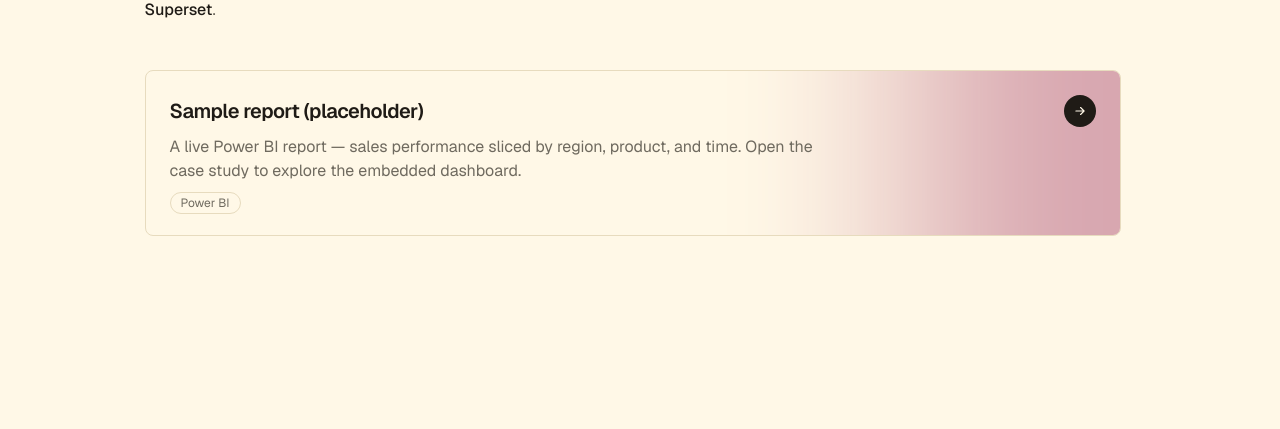
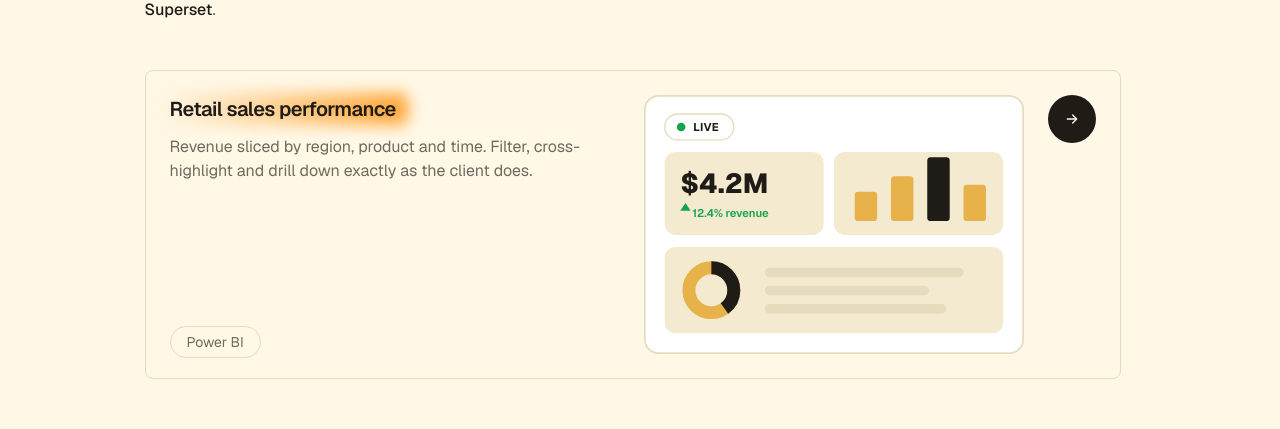
Before and after one commit to rusloc/vosk.dev, a Next.js app: page /work in a window 1280 px wide. Shown: the part 255-684 px from the top of the page. Built offline with nearby package versions, Linux system fonts and the light colour scheme; no server answers.

Commit message:
feat(work): report-mock illustration, blog-style title, hover-lift on showcase cards

```diff
--- /dev/null
+++ b/src/app/work/report-mock.tsx
@@ -0,0 +1,48 @@
+/**
+ * Decorative "kinda report" illustration for the showcase list card — a static
+ * inline SVG standing in for a real dashboard thumbnail. Hosts the three pieces
+ * asked for: a headline number, static vertical bars, and a donut chart with
+ * placeholder text lines. Purely illustrative (aria-hidden); the real report lives
+ * on the detail page. Colors come from the site palette + brand amber/green.
+ */
+export function ReportMock({ metric = "$10M" }: { metric?: string }) {
+  return (
+    <svg
+      viewBox="0 0 440 300"
+      className="h-auto w-full"
+      aria-hidden="true"
+      focusable="false"
+    >
+      {/* report card */}
+      <rect x="1" y="1" width="438" height="298" rx="16" fill="#ffffff" stroke="#e7dbbe" strokeWidth="2" />
+
+      {/* LIVE pill */}
+      <rect x="24" y="22" width="80" height="30" rx="15" fill="#ffffff" stroke="#e7dbbe" strokeWidth="1.5" />
+      <circle cx="43" cy="37" r="5" fill="#16a34a" />
+      <text x="57" y="42" fontSize="13" fontWeight="700" letterSpacing="0.5" fill="#1f1b16">LIVE</text>
+
+      {/* headline number */}
+      <rect x="24" y="66" width="184" height="96" rx="12" fill="#f4ead0" />
+      <text x="42" y="114" fontSize="32" fontWeight="800" fill="#1f1b16">{metric}</text>
+      <path d="M42 134 l6 -9 l6 9 z" fill="#16a34a" />
+      <text x="56" y="141" fontSize="13" fontWeight="600" fill="#16a34a">12.4% revenue</text>
+
+      {/* static vertical bars */}
+      <rect x="220" y="66" width="196" height="96" rx="12" fill="#f4ead0" />
+      <rect x="244" y="112" width="26" height="34" rx="4" fill="#e8b24a" />
+      <rect x="286" y="94" width="26" height="52" rx="4" fill="#e8b24a" />
+      <rect x="328" y="72" width="26" height="74" rx="4" fill="#1f1b16" />
+      <rect x="370" y="104" width="26" height="42" rx="4" fill="#e8b24a" />
+
+      {/* donut + placeholder text lines */}
+      <rect x="24" y="176" width="392" height="100" rx="12" fill="#f4ead0" />
+      <g transform="rotate(-90 78 226)">
+        <circle cx="78" cy="226" r="26" fill="none" stroke="#e8b24a" strokeWidth="15" />
+        <circle cx="78" cy="226" r="26" fill="none" stroke="#1f1b16" strokeWidth="15" strokeDasharray="65 98" />
+      </g>
+      <rect x="140" y="200" width="230" height="11" rx="5.5" fill="#e7dbbe" />
+      <rect x="140" y="221" width="190" height="11" rx="5.5" fill="#e7dbbe" />
+      <rect x="140" y="242" width="210" height="11" rx="5.5" fill="#e7dbbe" />
+    </svg>
+  );
+}
--- a/src/app/work/showcase-card.tsx
+++ b/src/app/work/showcase-card.tsx
@@ -1,81 +1,65 @@
 import Link from "next/link";
 import { PLATFORM_LABEL, type Showcase } from "@/lib/work";
-
-// Decorative accent block bleeding off the right of each card. Dusty-pink
-// placeholder for now — swap for real per-showcase art later.
-const ACCENT_COLOR = "#d8a7b0";
-
-// Sigmoid (ease-in-out) fade mask — many stops approximate an eased curve, which
-// reads far smoother than a plain linear transparent→opaque ramp.
-const FADE_MASK =
-  "linear-gradient(to right," +
-  " rgba(0,0,0,0) 0%, rgba(0,0,0,0.013) 8.1%, rgba(0,0,0,0.049) 15.5%," +
-  " rgba(0,0,0,0.104) 22.5%, rgba(0,0,0,0.175) 29%, rgba(0,0,0,0.259) 35.3%," +
-  " rgba(0,0,0,0.352) 41.2%, rgba(0,0,0,0.45) 47.1%, rgba(0,0,0,0.55) 52.9%," +
-  " rgba(0,0,0,0.648) 58.8%, rgba(0,0,0,0.741) 64.7%, rgba(0,0,0,0.825) 71%," +
-  " rgba(0,0,0,0.896) 77.5%, rgba(0,0,0,0.951) 84.5%, rgba(0,0,0,0.987) 91.9%," +
-  " rgba(0,0,0,1) 100%)";
+import { ReportMock } from "./report-mock";
+import titleStyles from "../blog/title-bar.module.css";
 
 /**
- * Concise showcase card for the /work list — mirrors the blog list item: title +
- * arrow-link on one row, a short summary, and a platform badge. No iframe here;
- * the live report lives on the detail page (/work/[slug]) this links to.
- *
- * An accent block (~20% of the width, full card height) sits at the right edge,
- * faded via a left-to-right mask (transparent at the left, opaque at the right) so
- * it tucks in behind the arrow circle without competing with the text.
+ * Showcase list card — the block styling mirrors the blog list item (blurred
+ * orange title-bar highlight, arrow-link, one platform tag) and adds a decorative
+ * report illustration on the right. The whole card lifts a few pixels with a soft
+ * shadow on hover. No iframe here; the live report lives on /work/[slug].
  */
 export function ShowcaseCard({ showcase }: { showcase: Showcase }) {
-  const { slug, title, summary, platform } = showcase;
+  const { slug, title, summary, platform, metric } = showcase;
   const href = `/work/${slug}`;
 
   return (
-    <article className="border-border relative overflow-hidden rounded-lg border">
-      {/* Accent block — right-aligned, full height, eased fade toward the left. */}
-      <div
-        aria-hidden="true"
-        className="pointer-events-none absolute inset-y-0 right-0 w-[42%]"
-        style={{
-          backgroundColor: ACCENT_COLOR,
-          WebkitMaskImage: FADE_MASK,
-          maskImage: FADE_MASK,
-        }}
-      />
-
-      <div className="relative p-6">
-        <div className="flex items-center justify-between gap-4">
-          <h2 className="min-w-0 text-xl font-semibold tracking-tight">
-            <Link href={href} className="hover:text-primary transition-colors">
+    <article className="group bg-background border-border relative flex gap-6 rounded-lg border p-6 transition duration-200 ease-out hover:-translate-y-1 hover:shadow-[0_16px_40px_-16px_rgba(31,27,22,0.3)] motion-reduce:transition-none motion-reduce:hover:translate-y-0">
+      {/* Left — title, summary, single platform tag */}
+      <div className="flex min-w-0 flex-1 flex-col">
+        <h2 className="text-xl font-semibold tracking-tight">
+          <span className="relative inline-block">
+            <span aria-hidden="true" className={titleStyles.titleBar} />
+            <Link
+              href={href}
+              className="hover:text-primary relative transition-colors"
+            >
               {title}
             </Link>
+          </span>
         </h2>
 
+        <p className="text-muted-foreground mt-3 max-w-md">{summary}</p>
+
+        <div className="mt-auto pt-6">
+          <span className="border-border text-muted-foreground rounded-full border px-4 py-1.5 text-sm">
+            {PLATFORM_LABEL[platform]}
+          </span>
+        </div>
+      </div>
+
+      {/* Middle — report illustration (hidden on small screens) */}
+      <div className="hidden shrink-0 self-center md:block md:w-[340px] lg:w-[380px]">
+        <ReportMock metric={metric} />
+      </div>
+
+      {/* Right — arrow link to the detail page */}
       <Link
         href={href}
         aria-label={`Open “${title}”`}
-            className="bg-foreground text-background inline-flex h-8 w-8 shrink-0 items-center justify-center rounded-full transition-opacity hover:opacity-90"
+        className="bg-foreground text-background inline-flex h-12 w-12 shrink-0 cursor-pointer items-center justify-center self-start rounded-full transition-opacity hover:opacity-90"
       >
         <svg
           viewBox="0 0 24 24"
           fill="none"
           stroke="currentColor"
           strokeWidth={2}
-              className="h-3.5 w-3.5"
+          className="h-4 w-4"
           aria-hidden="true"
         >
           <path strokeLinecap="round" strokeLinejoin="round" d="M5 12h14M13 6l6 6-6 6" />
         </svg>
       </Link>
-        </div>
-
-        <p className="text-muted-foreground mt-2 max-w-2xl">{summary}</p>
-
-        <div className="text-muted-foreground mt-3 text-xs">
-          <span className="border-border rounded-full border px-2.5 py-0.5">
-            {PLATFORM_LABEL[platform]}
-          </span>
-        </div>
-      </div>
     </article>
   );
 }
--- a/src/lib/work.ts
+++ b/src/lib/work.ts
@@ -17,11 +17,12 @@ export type Showcase = {
   embedUrl: string;
   href: string;
   details: string[]; // paragraphs shown on the detail page, above the report
+  metric?: string; // headline figure for the list-card report illustration (e.g. "$4.2M")
 };
 
 export const PLATFORM_LABEL: Record<ShowcasePlatform, string> = {
   "power-bi": "Power BI",
-  superset: "Apache Superset",
+  superset: "Superset",
 };
 
 /**
@@ -32,11 +33,12 @@ export const PLATFORM_LABEL: Record<ShowcasePlatform, string> = {
  */
 export const showcases: Showcase[] = [
   {
-    slug: "sample-report",
-    title: "Sample report (placeholder)",
+    slug: "retail-sales",
+    title: "Retail sales performance",
     platform: "power-bi",
     summary:
-      "A live Power BI report — sales performance sliced by region, product, and time. Open the case study to explore the embedded dashboard.",
+      "Revenue sliced by region, product and time. Filter, cross-highlight and drill down exactly as the client does.",
+    metric: "$4.2M",
     embedUrl: "https://playground.powerbi.com/sampleReportEmbed",
     href: "https://playground.powerbi.com/sampleReportEmbed",
     details: [
```
Also changed, not shown: .log/coms/coms 2026-07-22.md (added). Lines whose indentation alone changed are shown as unchanged.
